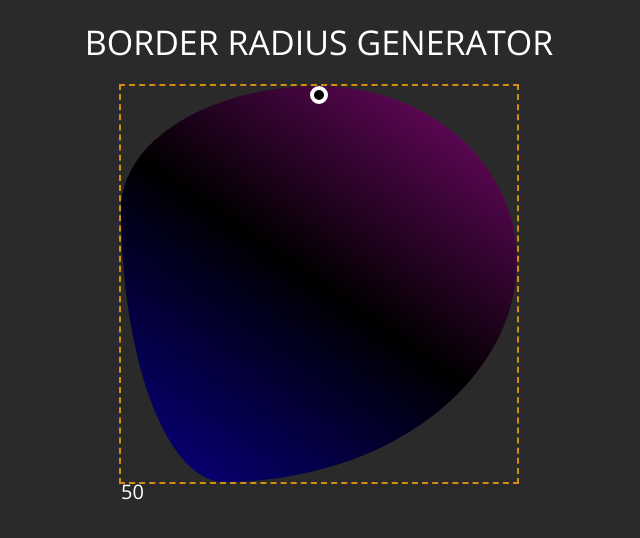
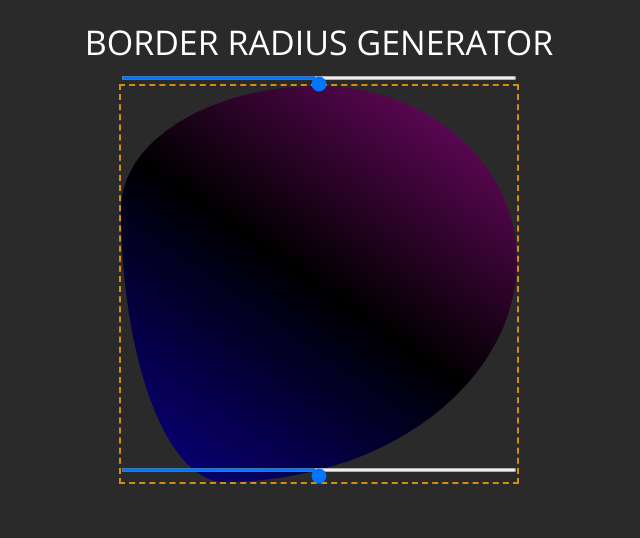
Before and after one commit to Grinch3214/border-radius-generator, a Vue app: page / in a window 1280 px wide. Shown: the top 538 px of the page, without its empty margins (321-961 px from the left). Built offline with nearby package versions, Linux system fonts and the light colour scheme.

Commit message:
added slider top and bottom

```diff
--- a/src/assets/styles/_global.scss
+++ b/src/assets/styles/_global.scss
@@ -18,7 +18,7 @@ body {
 
 /* Slider CSS */
 input[type=range] {
-	-webkit-appearance: none;
+	// -webkit-appearance: none;
 	display: block;
 	width: 100%;
 	margin: 0;
@@ -29,6 +29,7 @@ outline: none;
 }
 input[type=range]::-webkit-slider-runnable-track {
 height: 0;
+height: 4px; //deleted here
 box-shadow: none;
 background: transparent;
 border-radius: 0px;
--- a/src/components/BorderGenerator.vue
+++ b/src/components/BorderGenerator.vue
@@ -1,16 +1,16 @@
 <template>
   <section class="generator">
     <div class="generator__show"></div>
-    <input type="range" class="generator__handler" v-model="sliderValue">
-		<p>{{ sliderValue }}</p>
+    <input type="range" class="generator__handler slider-top" v-model="sliderTopValue">
+		<input type="range" class="generator__handler slider-bottom" v-model="sliderBottomValue">
   </section>
 </template>
 
 <script setup>
 import { ref } from 'vue';
 
-const isDragging = ref(false)
-const sliderValue = ref(50)
+const sliderTopValue = ref(50)
+const sliderBottomValue = ref(50)
 
 </script>
 
@@ -37,15 +37,16 @@ const sliderValue = ref(50)
   &__handler {
     position: absolute;
 		width: 100%;
-    top: 0;
-    left: 0;
-    // width: 1.8rem;
-    // height: 1.8rem;
-    // border-radius: 50%;
-    // background: #000;
-    // border: 3px solid white;
-    // cursor: pointer;
-    // transition: left 0.2s;
+		&.slider-top {
+			top: -10px;
+			left: 0;
+		}
+
+		&.slider-bottom {
+			top: auto;
+    	left: 0;
+			bottom: 10px;
+		}
   }
 }
 </style>
```
